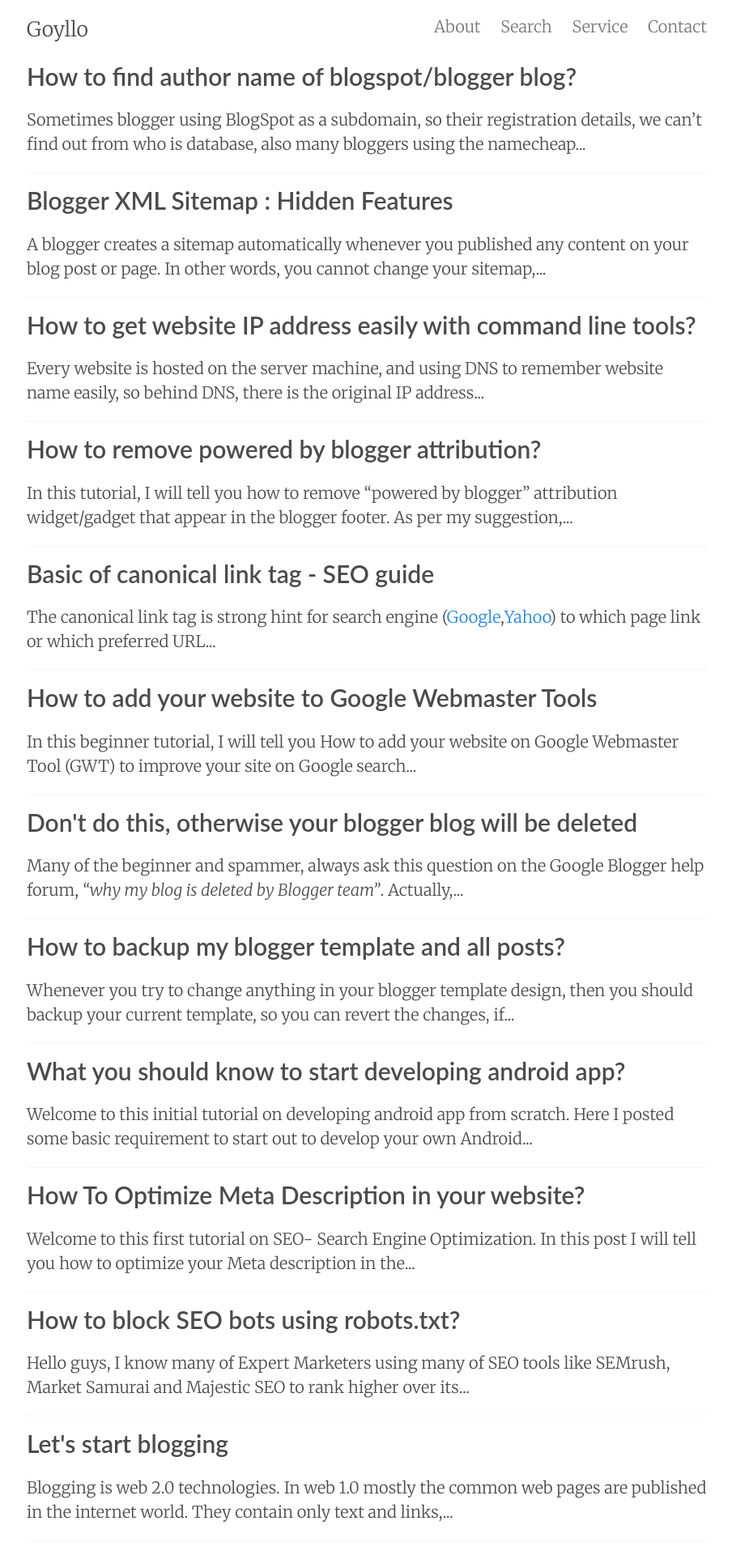
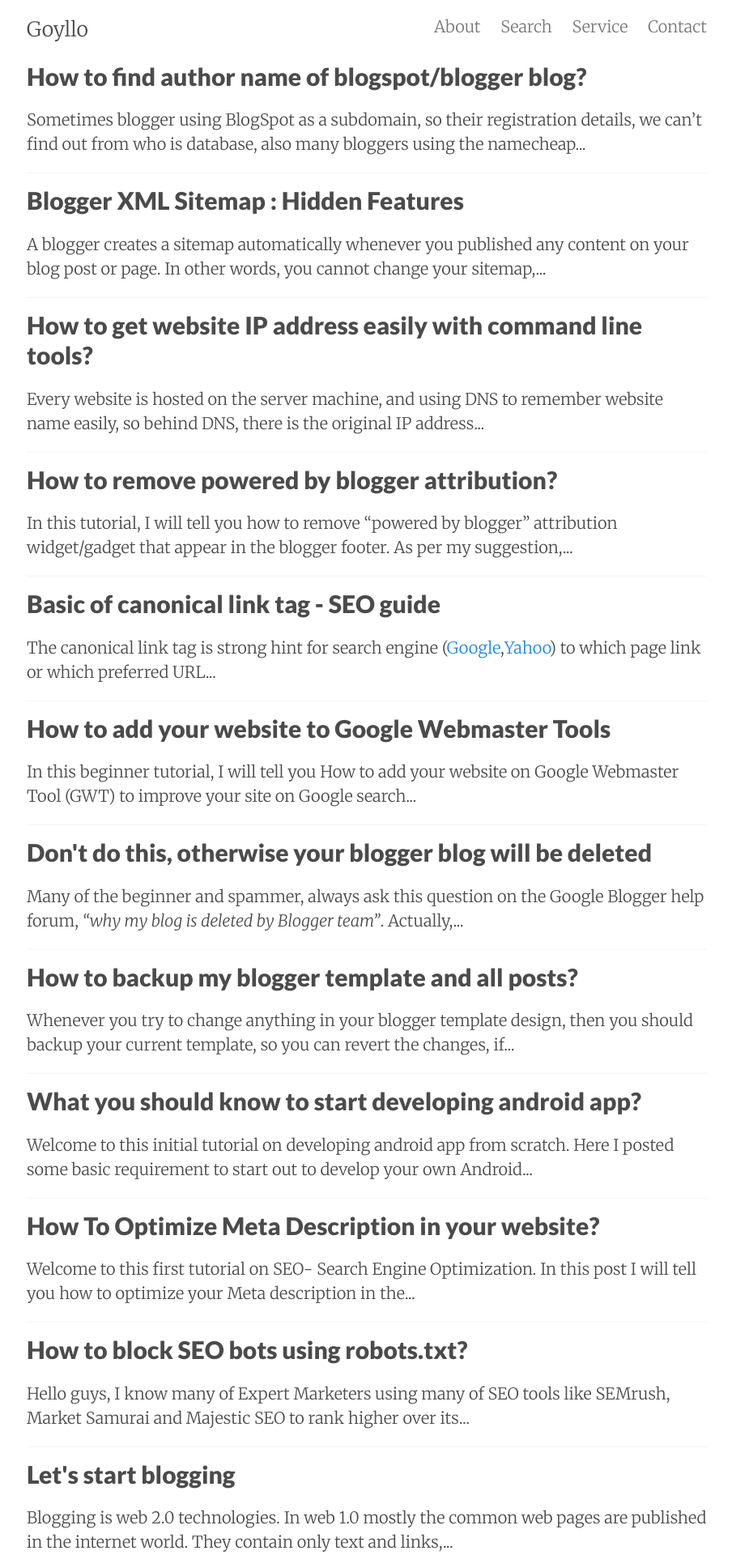
Before and after one commit to ducblog/goyllo.github.io, a Jekyll site: the page built from index.html, in a window 1280 px wide. Shown: the top 1920 px of the page at 81% size, without its empty margins (187-1091 px from the left). Built offline with Jekyll 4.4.1, drawn with Linux system fonts in a browser that asks for light colours; nearby versions of some CDN libraries; the list of posts is cut into pages by our own code.

Commit message:
Updating

```diff
--- a/css/pixyll.scss
+++ b/css/pixyll.scss
@@ -30,4 +30,5 @@
 @import 'pagination';
 
 @import url(//fonts.googleapis.com/css?family=Merriweather:900,900italic,300,300italic);
+@import url(//fonts.googleapis.com/css?family=Lato:900,300);
 @import url(//maxcdn.bootstrapcdn.com/font-awesome/4.2.0/css/font-awesome.min.css);
```
